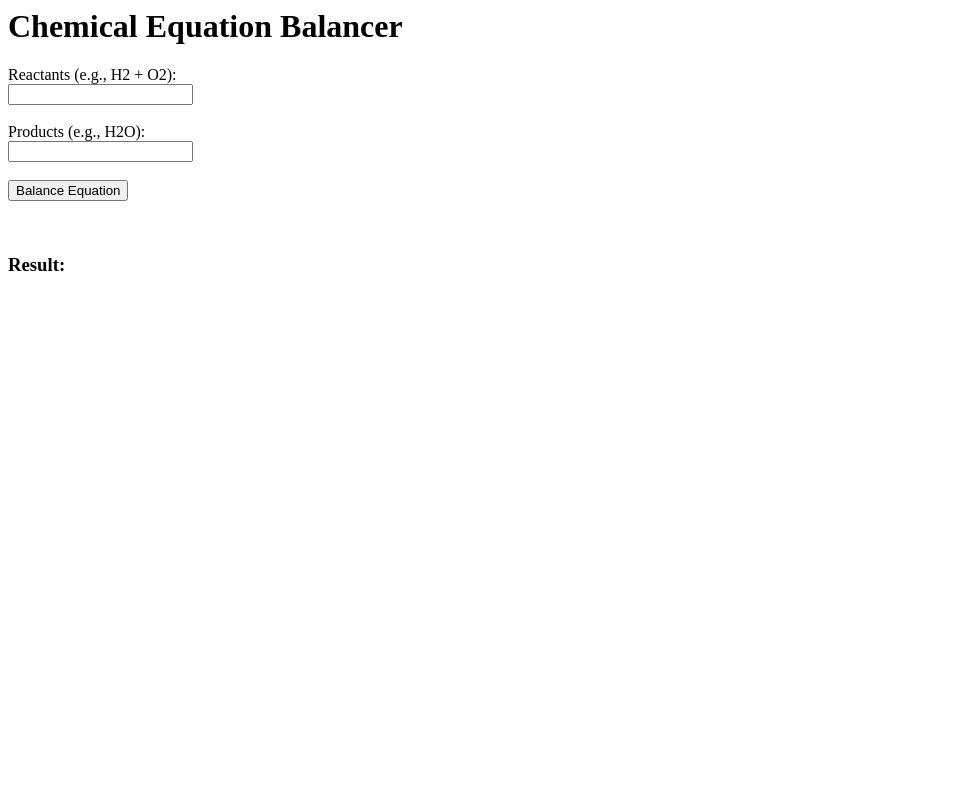
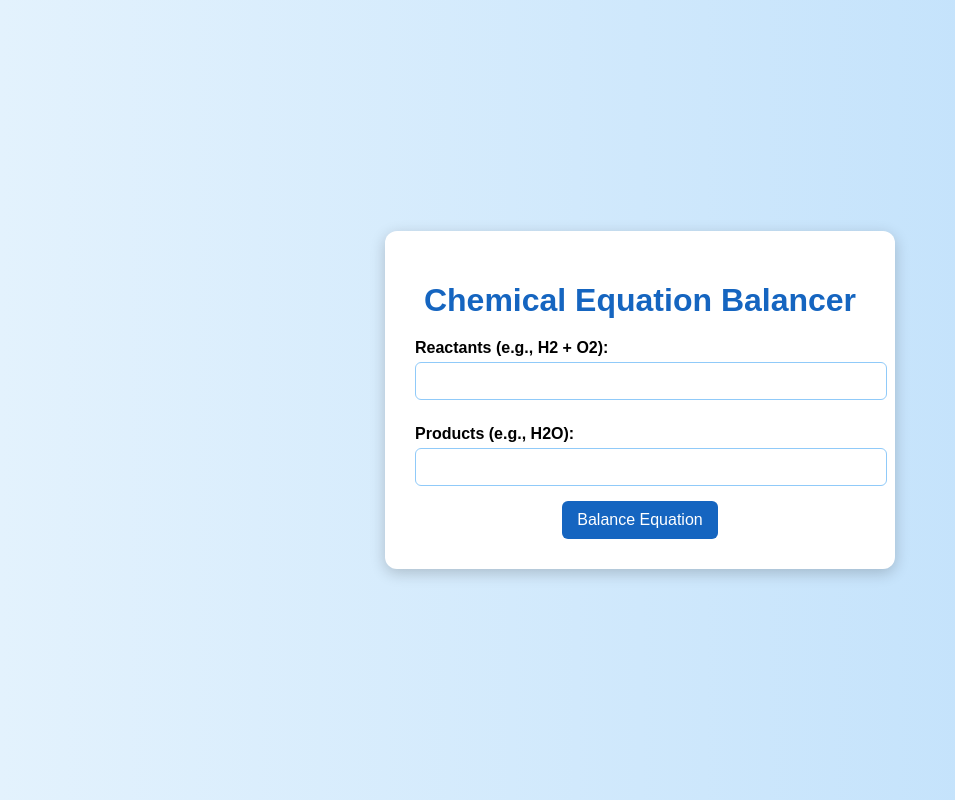
Before and after one commit to GeneralJoyce1/Project-folder, a Flask app: page / in a window 1280 px wide. Shown: the whole page, without its empty margins (0-955 px from the left). Run offline with Flask 3, Linux system fonts and the light colour scheme.

Commit message:
Update index.html

```diff
--- a/templates/index.html
+++ b/templates/index.html
@@ -1,20 +1,98 @@
+<!DOCTYPE html>
 <html>
 <head>
     <title>Chemical Equation Balancer</title>
+    <style>
+        body {
+            font-family: Arial, sans-serif;
+            background: linear-gradient(to right, #e3f2fd, #bbdefb);
+            display: flex;
+            justify-content: center;
+            align-items: center;
+            min-height: 100vh;
+            margin: 0;
+        }
+        .container {
+            background: white;
+            padding: 30px;
+            border-radius: 12px;
+            box-shadow: 0px 4px 15px rgba(0, 0, 0, 0.2);
+            max-width: 450px;
+            width: 100%;
+            text-align: center;
+        }
+        h1 {
+            color: #1565c0;
+            margin-bottom: 20px;
+        }
+        label {
+            font-weight: bold;
+            display: block;
+            text-align: left;
+            margin: 10px 0 5px;
+        }
+        input[type="text"] {
+            width: 100%;
+            padding: 10px;
+            border: 1px solid #90caf9;
+            border-radius: 6px;
+            font-size: 14px;
+            margin-bottom: 15px;
+        }
+        input[type="submit"] {
+            background: #1565c0;
+            color: white;
+            padding: 10px 15px;
+            border: none;
+            border-radius: 6px;
+            font-size: 16px;
+            cursor: pointer;
+            transition: background 0.3s;
+        }
+        input[type="submit"]:hover {
+            background: #0d47a1;
+        }
+        .result-box {
+            background: #e3f2fd;
+            padding: 10px;
+            margin-top: 15px;
+            border-radius: 6px;
+            font-weight: bold;
+            color: #0d47a1;
+        }
+    </style>
 </head>
 <body>
-    <h1>Chemical Equation Balancer</h1>
-    <form method="POST">
-        <label>Reactants (e.g., H2 + O2):</label><br>
-        <input type="text" name="reactants" required><br><br>
+    <div class="container">
+        <h1>Chemical Equation Balancer</h1>
+        <form method="POST">
+            <label>Reactants (e.g., H2 + O2):</label>
+            <input type="text" name="reactants" required>
 
-        <label>Products (e.g., H2O):</label><br>
-        <input type="text" name="products" required><br><br>
+            <label>Products (e.g., H2O):</label>
+            <input type="text" name="products" required>
 
-        <input type="submit" value="Balance Equation">
-    </form>
-    <br>
-    <h3>Result:</h3>
-    <p>{{ result }}</p>
+            <input type="submit" value="Balance Equation">
+        </form>
+
+        {% if result %}
+        <div class="result-box" id="equation-result">
+            {{ result }}
+        </div>
+        {% endif %}
+    </div>
+
+    <script>
+        // Function to convert numbers to subscript
+        function formatChemicalFormula(text) {
+            return text.replace(/(\d+)/g, '<sub>$1</sub>');
+        }
+
+        // Apply formatting if result exists
+        const resultElement = document.getElementById("equation-result");
+        if (resultElement) {
+            resultElement.innerHTML = formatChemicalFormula(resultElement.innerHTML);
+        }
+    </script>
 </body>
 </html>
```
